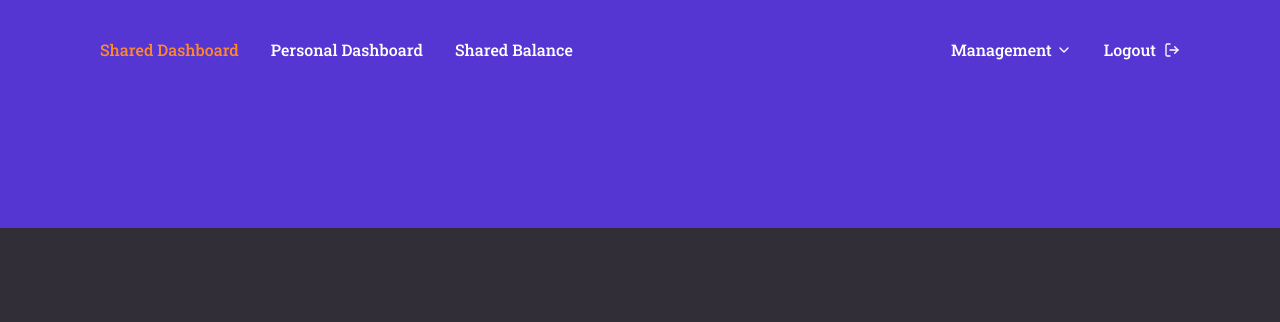
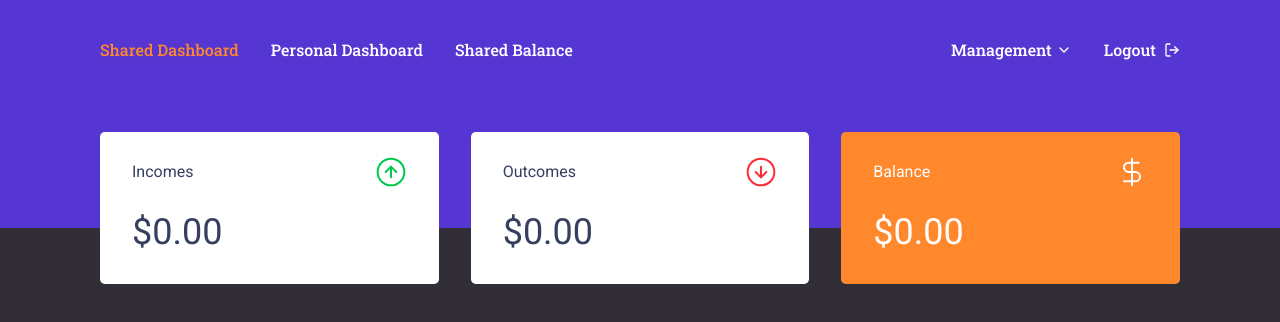
Before and after one commit to GuiziBr/expenses_dashboard, a Next.js app: page /sharedDashboard in a window 1280 px wide. Shown: the top 322 px of the page. Built offline with nearby package versions, Linux system fonts and the light colour scheme; no server answers.

Commit message:
feat(dashboard): implement shared balance cards
Add responsive balance card section to shared dashboard and update header to use CSS color variables.

```diff
--- a/src/app/sharedDashboard/page.tsx
+++ b/src/app/sharedDashboard/page.tsx
@@ -1,25 +1,51 @@
 "use client"
 
-import { useState } from "react"
+import { CircleArrowDown, CircleArrowUp, DollarSign } from "lucide-react"
+import { BalanceCard } from "@/components/BalanceCard"
 import { Header } from "@/components/Header"
-import { getFirstDayOfMonth, getLastDayOfMonth } from "@/lib/date-utils"
-import type { ExpenseQueryParams } from "@/types/expenses"
-
-const DEFAULT_LIMIT = 5
+import { useBalance } from "@/hooks/use-balance"
+import { getFirstDayOfMonth } from "@/lib/date-utils"
+import { formatCurrency } from "@/lib/format-currency"
 
 export default function SharedDashboard() {
-	const [params] = useState<ExpenseQueryParams>({
-		offset: 0,
-		limit: DEFAULT_LIMIT,
-		startDate: getFirstDayOfMonth(),
-		endDate: getLastDayOfMonth()
-	})
+	const { data: balance } = useBalance({ startDate: getFirstDayOfMonth() })
+
+	const paying = formatCurrency(balance?.sharedBalance?.paying ?? 0)
+	const payed = formatCurrency(balance?.sharedBalance?.payed ?? 0)
+	const total = formatCurrency(balance?.sharedBalance?.total ?? 0)
 
 	return (
 		<div className="min-h-screen bg-background">
-			<div className="bg-light-blue pb-32">
+			<div className="bg-[var(--light-blue)] pb-32">
 				<Header />
 			</div>
+
+			<main className="max-w-[1120px] mx-auto px-5 -mt-24">
+				<section className="grid grid-cols-1 md:grid-cols-3 gap-8">
+					{/* Income and Outcome: CSS-hidden on mobile — no JS detection, no flash */}
+					<div className="hidden md:contents">
+						<BalanceCard
+							label="Incomes"
+							value={paying}
+							icon={CircleArrowUp}
+							iconClassName="text-green-500"
+						/>
+						<BalanceCard
+							label="Outcomes"
+							value={payed}
+							icon={CircleArrowDown}
+							iconClassName="text-red-500"
+						/>
+					</div>
+
+					<BalanceCard
+						label="Balance"
+						value={total}
+						icon={DollarSign}
+						variant="total"
+					/>
+				</section>
+			</main>
 		</div>
 	)
 }
--- a/src/components/Header.tsx
+++ b/src/components/Header.tsx
@@ -24,7 +24,7 @@ export function Header() {
 		pathname === path ? "text-orange" : "text-white hover:text-orange/60"
 
 	return (
-		<div className="bg-light-blue py-8">
+		<div className="bg-[var(--light-blue)] py-8">
 			<header className="max-w-[1120px] mx-auto px-5 flex items-center justify-between relative">
 				{/* Desktop Navigation */}
 				<nav className="hidden md:flex items-center gap-8">
@@ -81,7 +81,7 @@ export function Header() {
 						</DropdownMenuTrigger>
 						<DropdownMenuContent
 							align="end"
-							className="bg-light-blue border-none text-white min-w-[160px]"
+							className="bg-[var(--light-blue)] border-none text-white min-w-[160px]"
 						>
 							<DropdownMenuItem
 								asChild
@@ -135,7 +135,7 @@ export function Header() {
 					</DropdownMenuTrigger>
 					<DropdownMenuContent
 						align="start"
-						className="w-[calc(100vw-40px)] md:hidden bg-light-blue border-none text-white p-2 shadow-xl mt-2 z-50"
+						className="w-[calc(100vw-40px)] md:hidden bg-[var(--light-blue)] border-none text-white p-2 shadow-xl mt-2 z-50"
 					>
 						<DropdownMenuItem
 							asChild
@@ -233,7 +233,7 @@ export function Header() {
 					size="icon"
 					type="button"
 					onClick={() => signOut()}
-					className="md:hidden text-orange hover:bg-transparent"
+					className="md:hidden hover:text-orange"
 				>
 					<LogOut className="w-6 h-6" />
 				</Button>
```
